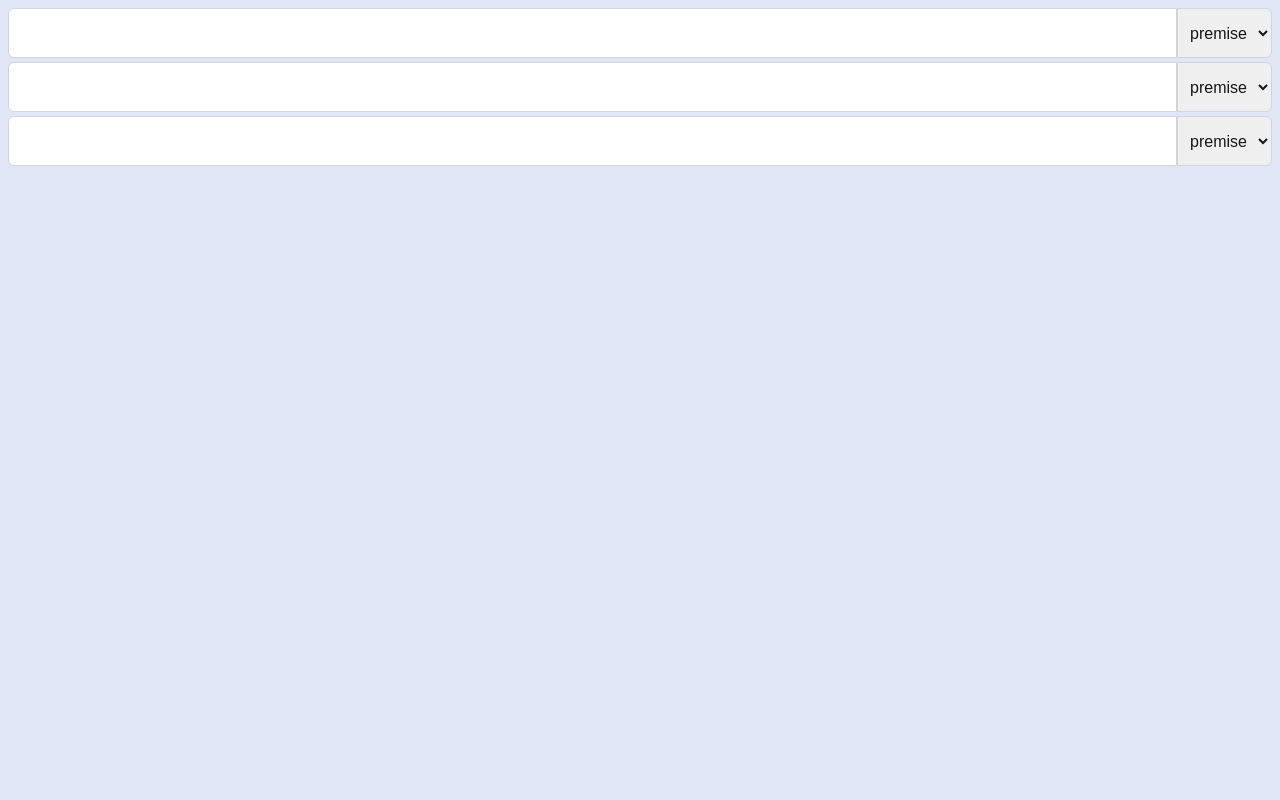
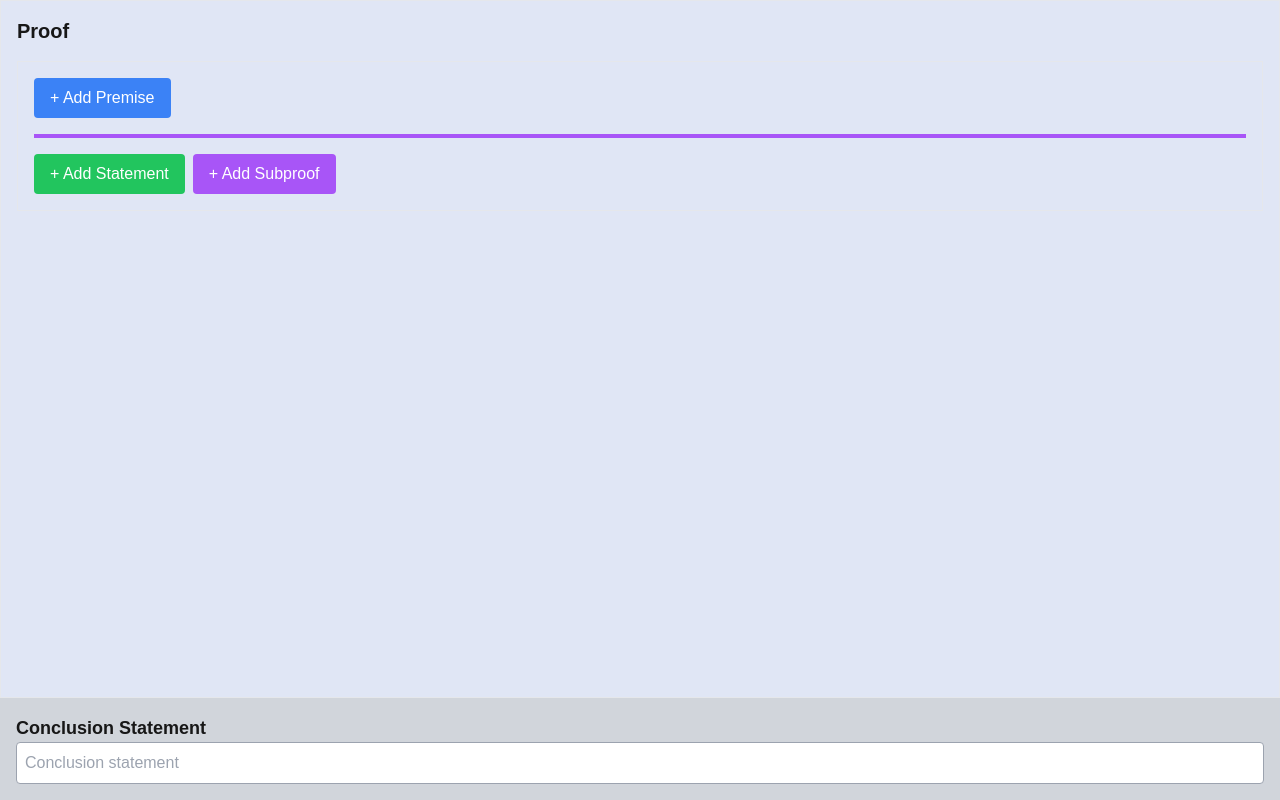
Before and after one commit to justinottesen/logicProject, a Next.js app: page / in a window 1280 px wide. Built offline with nearby package versions, Linux system fonts and the light colour scheme.

Commit message:
Add UI for steps (#3)
* Add UI for steps

* Refactored UI to allow for subproofs

* Readme progress updated with PR changes

```diff
--- /dev/null
+++ b/app/components/Proof.tsx
@@ -0,0 +1,98 @@
+import React, { useState } from "react";
+import Step from "./Step";
+
+export default function Proof() {
+  const [premises, setPremises] = useState<Array<{ type: "statement"; id: number }>>([]);
+  const [steps, setSteps] = useState<Array<{ type: "statement" | "subproof"; id: number }>>([]);
+  const [nextId, setNextId] = useState(1);
+
+  const addPremise = () => {
+    setPremises([...premises, { type: "statement", id: nextId }]);
+    setNextId(nextId + 1);
+  };
+
+  const removePremise = (id: number) => {
+    setPremises(premises.filter((premise) => premise.id !== id));
+  };
+
+  const movePremise = (index: number, direction: "up" | "down") => {
+    if ((index === 0 && direction === "up") || (index === premises.length - 1 && direction === "down")) {
+      return; // Do nothing if already at the top/bottom
+    }
+
+    const newPremises = [...premises];
+    const swapIndex = direction === "up" ? index - 1 : index + 1;
+    [newPremises[index], newPremises[swapIndex]] = [newPremises[swapIndex], newPremises[index]];
+    setPremises(newPremises);
+  };
+
+  const addStep = (type: "statement" | "subproof") => {
+    setSteps([...steps, { type, id: nextId }]);
+    setNextId(nextId + 1);
+  };
+
+  const removeStep = (id: number) => {
+    setSteps(steps.filter((step) => step.id !== id));
+  };
+
+  const moveStep = (index: number, direction: "up" | "down") => {
+    if ((index === 0 && direction === "up") || (index === steps.length - 1 && direction === "down")) {
+      return; // Do nothing if already at the top/bottom
+    }
+
+    const newSteps = [...steps];
+    const swapIndex = direction === "up" ? index - 1 : index + 1;
+    [newSteps[index], newSteps[swapIndex]] = [newSteps[swapIndex], newSteps[index]];
+    setSteps(newSteps);
+  };
+
+  return (
+    <div className="border p-4 space-y-4">
+      {/* Premises Section */}
+      <div className="space-y-2">
+        {premises.map((premise, index) => (
+          <Step
+            key={premise.id}
+            type={premise.type}
+            onDelete={() => removePremise(premise.id)}
+            onMoveUp={() => movePremise(index, "up")}
+            onMoveDown={() => movePremise(index, "down")}
+            isFirst={index === 0}
+            isLast={index === premises.length - 1}
+          />
+        ))}
+        <button onClick={addPremise} className="bg-blue-500 text-white px-4 py-2 rounded">
+          + Add Premise
+        </button>
+      </div>
+
+      {/* Purple Divider to Mark Steps Section */}
+      <div className="border-t-4 border-purple-500 mt-4"></div>
+
+      {/* Steps Section */}
+      <div className="space-y-2">
+        {steps.map((step, index) => (
+          <Step
+            key={step.id}
+            type={step.type}
+            onDelete={() => removeStep(step.id)}
+            onMoveUp={() => moveStep(index, "up")}
+            onMoveDown={() => moveStep(index, "down")}
+            isFirst={index === 0}
+            isLast={index === steps.length - 1}
+          />
+        ))}
+      </div>
+
+      {/* Add Step Buttons */}
+      <div className="space-x-2">
+        <button onClick={() => addStep("statement")} className="bg-green-500 text-white px-4 py-2 rounded">
+          + Add Statement
+        </button>
+        <button onClick={() => addStep("subproof")} className="bg-purple-500 text-white px-4 py-2 rounded">
+          + Add Subproof
+        </button>
+      </div>
+    </div>
+  );
+}
--- /dev/null
+++ b/app/components/Statement.tsx
@@ -0,0 +1,20 @@
+import React from "react";
+
+interface StatementProps {
+  value: string;
+  onChange: (newValue: string) => void;
+  onDelete: () => void;
+  placeholder: string;
+}
+
+export default function Statement({ value, onChange, placeholder }: StatementProps) {
+  return (
+    <input
+      type="text"
+      value={value}
+      onChange={(e) => onChange(e.target.value)}
+      className="border p-2 w-full"
+      placeholder={placeholder || "Enter statement"}
+    />
+  );
+}
--- /dev/null
+++ b/app/components/Step.tsx
@@ -0,0 +1,65 @@
+import React, { useState } from "react";
+import Statement from "./Statement";
+import Proof from "./Proof";
+
+interface StepProps {
+  type: "statement" | "subproof";
+  onDelete: () => void;
+  onMoveUp: () => void;
+  onMoveDown: () => void;
+  isFirst: boolean;
+  isLast: boolean;
+}
+
+export default function Step({ type, onDelete, onMoveUp, onMoveDown, isFirst, isLast }: StepProps) {
+  const [statement, setStatement] = useState("");
+
+  return (
+    <div className="flex items-start space-x-2">
+      {/* If it's a statement, show input box */}
+      {type === "statement" ? (
+        <Statement value={statement} onChange={setStatement} onDelete={onDelete} placeholder="Enter statement" />
+      ) : (
+        <div className="border-l-4 border-purple-500 p-2 relative w-full">
+          <h4 className="text-md font-semibold flex items-start justify-between">
+            Subproof
+          </h4>
+          <Proof />
+        </div>
+      )}
+
+      {/* Buttons Wrapper - Aligns to Top */}
+      <div className="flex flex-col justify-between h-10">
+        {/* Move Up Button */}
+        <button
+          onClick={onMoveUp}
+          className={`w-6 h-5 bg-gray-500 text-white rounded flex items-center justify-center ${
+            isFirst ? "opacity-50 cursor-not-allowed" : "hover:bg-gray-600"
+          }`}
+          disabled={isFirst}
+        >
+          ▲
+        </button>
+
+        {/* Move Down Button */}
+        <button
+          onClick={onMoveDown}
+          className={`w-6 h-5 bg-gray-500 text-white rounded flex items-center justify-center ${
+            isLast ? "opacity-50 cursor-not-allowed" : "hover:bg-gray-600"
+          }`}
+          disabled={isLast}
+        >
+          ▼
+        </button>
+      </div>
+
+      {/* Delete Button */}
+      <button
+        onClick={onDelete}
+        className="px-3 py-1 bg-red-500 text-white rounded hover:bg-red-600"
+      >
+        ✖
+      </button>
+    </div>
+  );
+}
--- a/app/page.tsx
+++ b/app/page.tsx
@@ -1,37 +1,29 @@
 "use client";
 
 import { useEffect, useState } from "react";
-import InputBox from "./InputBox";
+import Proof from "./components/Proof";
 
-const defaultNum = 3;
 export default function Home() {
-  const [texts, setTexts] = useState(new Array(defaultNum).fill(""));
-  const [rules, setRules] = useState(new Array(defaultNum).fill(""));
-  const [output, setOutput] = useState("");
-
-  useEffect(() => {
-    setOutput(texts.join(""));
-  }, [texts]);
-  const setText = (i: number, text: string) =>
-    setTexts([...texts.slice(0, i), text, ...texts.slice(i + 1)]);
-
-  const setRule = (i: number, rule: string) =>
-    setRules([...rules.slice(0, i), rule, ...rules.slice(i + 1)]);
+  const [conclusion, setConclusion] = useState<string>("");
 
   return (
-    <ul className="function-list p-2 gap-1 flex-grow">
-      {texts.map((text, i) => (
-        <InputBox
-          key={i}
-          text={text}
-          setText={(text) => setText(i, text)}
-          rule={rules[i]}
-          setRule={(rule) => setRule(i, rule)}
+    <div className="flex flex-col w-full min-h-screen">
+      <section className="flex-1 border p-4 overflow-auto">
+        <h2 className="text-xl font-bold mb-4">Proof</h2>
+        <Proof/>
+      </section>
+
+      {/* Bottom Section - Proof Statement */}
+      <section className="bg-gray-300 p-4">
+        <h2 className="text-lg font-bold">Conclusion Statement</h2>
+        <input
+          type="text"
+          value={conclusion}
+          onChange={(e) => setConclusion(e.target.value)}
+          className="w-full p-2 border border-gray-400 rounded"
+          placeholder="Conclusion statement"
         />
-      ))}
-      <li>
-        <p>{output}</p>
-      </li>
-    </ul>
+      </section>
+    </div>
   );
 }
--- a/app/types.ts
+++ /dev/null
@@ -1 +0,0 @@
-// create type for the rules
```
Also changed, not shown: app/Subproof.tsx (deleted), unused/Function.ts (renamed from app/Function.ts), unused/InputBox.tsx (renamed from app/InputBox.tsx), 1 other file (tests, documents, lock files or other folders).
